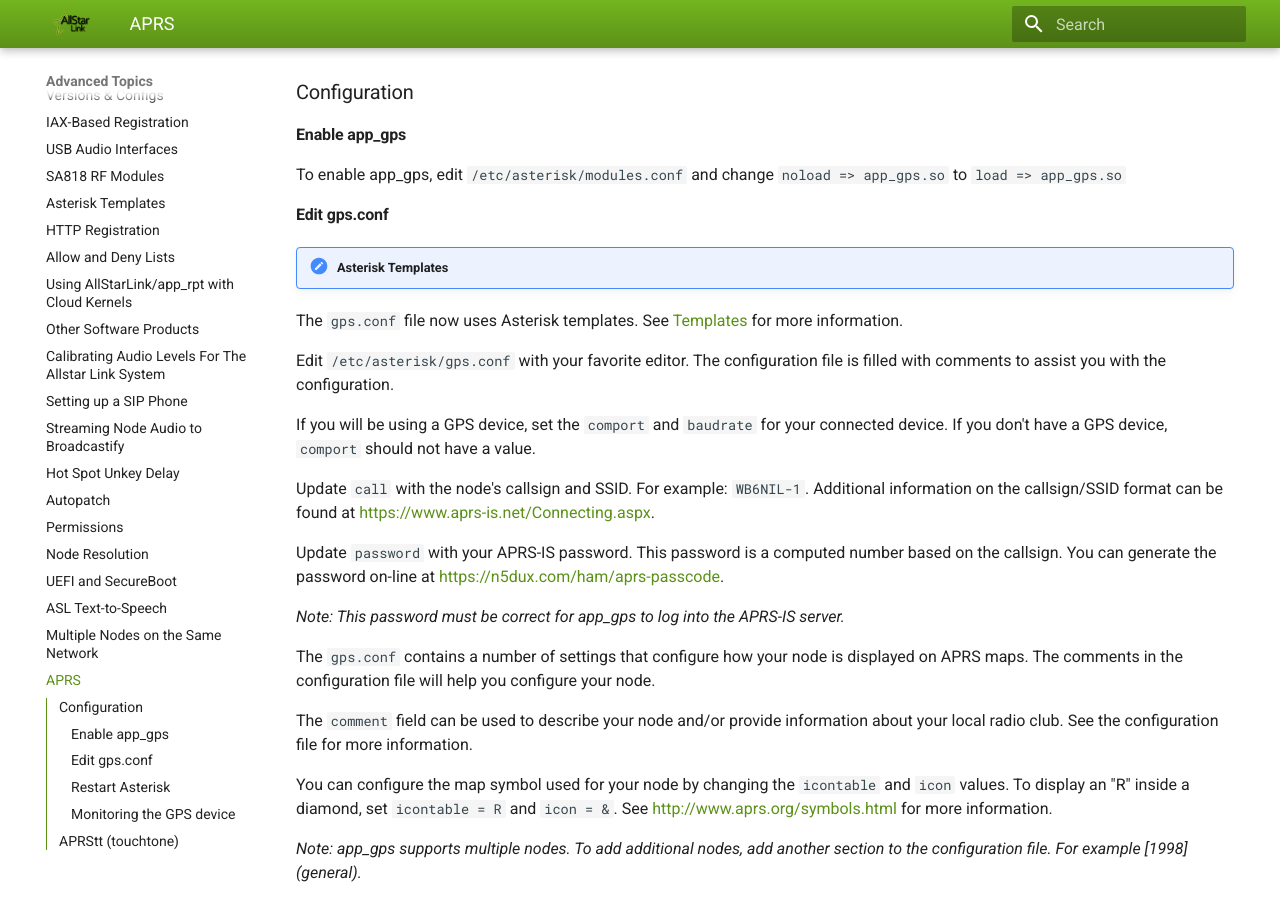
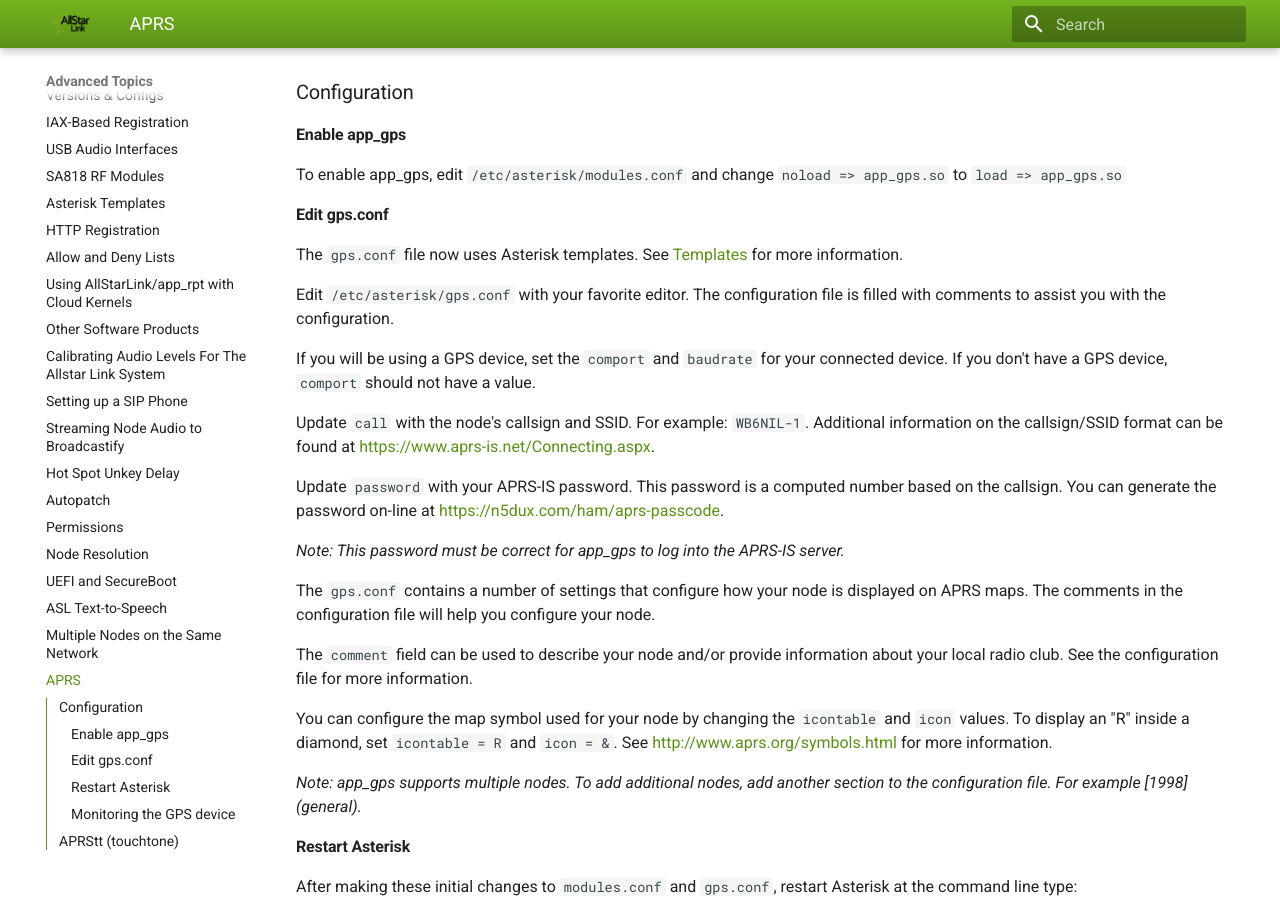
Before and after one commit to AllStarLink/ASL3-Manual, an MkDocs documentation site: the page built from docs/adv-topics/aprs.md, in a window 1280 px wide and 900 px high, scrolled down 421 px. Built offline with MkDocs 1.6.1 and Material for MkDocs 9.7.7, drawn with Linux system fonts in a browser that asks for light colours.

Commit message:
Add documentation for app_gps
This adds initial documentation for app_gps and APRS.

```diff
--- a/docs/adv-topics/aprs.md
+++ b/docs/adv-topics/aprs.md
@@ -27,7 +27,6 @@
 `noload => app_gps.so` to `load => app_gps.so`
 
 #### Edit gps.conf
-!!! note "Asterisk Templates"
 The `gps.conf` file now uses Asterisk templates.  See [Templates](conftmpl.md)
 for more information.
 
```
